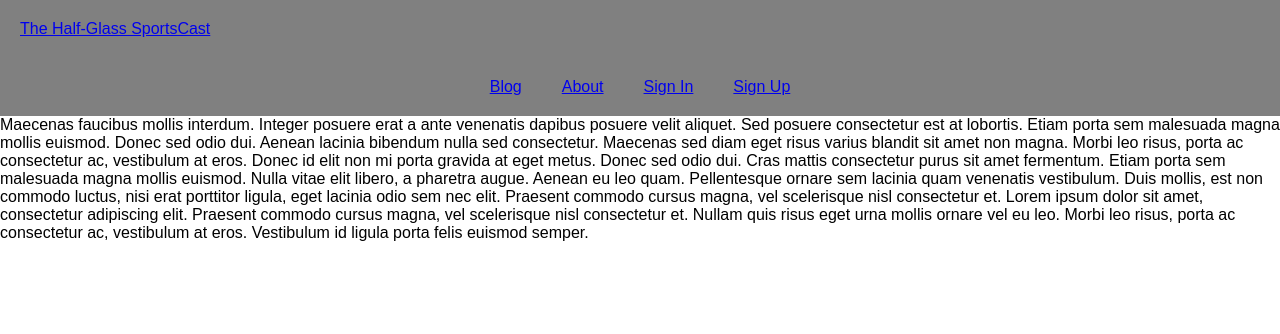
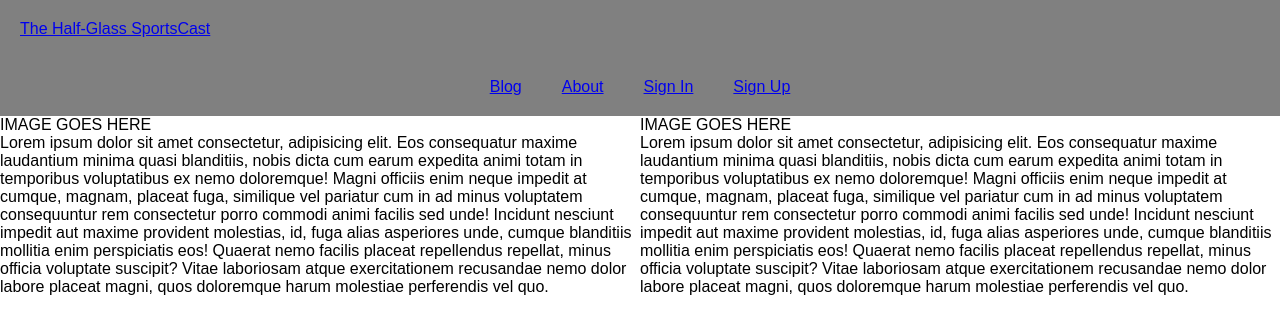
Before and after one commit to Tyler-Gosselin/Capstone-Front-End, a React (Create React App) app: page /about in a window 1280 px wide. Shown: the top 334 px of the page. Built offline with nearby package versions, Linux system fonts and the light colour scheme; grey boxes are pictures that could not be loaded.

Commit message:
Add about styles

```diff
--- a/src/Components/Pages/About.js
+++ b/src/Components/Pages/About.js
@@ -1,37 +1,44 @@
-import React from 'react'
+import React from "react";
 
 function About() {
   return (
     <div className="content-page-wrapper">
-      <div
-        className="left-column"
-        style={{
-          background: "url(" +  + ") no-repeat",
-          backgroundSize: "cover",
-          backgroundPosition: "center",
-        }}
-      ></div>
+      <div className="left-column">
+        <div className="left-column-image"> IMAGE GOES HERE</div>
+        <div className="left-column-content">
+          Lorem ipsum dolor sit amet consectetur, adipisicing elit. Eos
+          consequatur maxime laudantium minima quasi blanditiis, nobis dicta cum
+          earum expedita animi totam in temporibus voluptatibus ex nemo
+          doloremque! Magni officiis enim neque impedit at cumque, magnam,
+          placeat fuga, similique vel pariatur cum in ad minus voluptatem
+          consequuntur rem consectetur porro commodi animi facilis sed unde!
+          Incidunt nesciunt impedit aut maxime provident molestias, id, fuga
+          alias asperiores unde, cumque blanditiis mollitia enim perspiciatis
+          eos! Quaerat nemo facilis placeat repellendus repellat, minus officia
+          voluptate suscipit? Vitae laboriosam atque exercitationem recusandae
+          nemo dolor labore placeat magni, quos doloremque harum molestiae
+          perferendis vel quo.
+        </div>
+      </div>
       <div className="right-column">
-        Maecenas faucibus mollis interdum. Integer posuere erat a ante venenatis
-        dapibus posuere velit aliquet. Sed posuere consectetur est at lobortis.
-        Etiam porta sem malesuada magna mollis euismod. Donec sed odio dui.
-        Aenean lacinia bibendum nulla sed consectetur. Maecenas sed diam eget
-        risus varius blandit sit amet non magna. Morbi leo risus, porta ac
-        consectetur ac, vestibulum at eros. Donec id elit non mi porta gravida
-        at eget metus. Donec sed odio dui. Cras mattis consectetur purus sit
-        amet fermentum. Etiam porta sem malesuada magna mollis euismod. Nulla
-        vitae elit libero, a pharetra augue. Aenean eu leo quam. Pellentesque
-        ornare sem lacinia quam venenatis vestibulum. Duis mollis, est non
-        commodo luctus, nisi erat porttitor ligula, eget lacinia odio sem nec
-        elit. Praesent commodo cursus magna, vel scelerisque nisl consectetur
-        et. Lorem ipsum dolor sit amet, consectetur adipiscing elit. Praesent
-        commodo cursus magna, vel scelerisque nisl consectetur et. Nullam quis
-        risus eget urna mollis ornare vel eu leo. Morbi leo risus, porta ac
-        consectetur ac, vestibulum at eros. Vestibulum id ligula porta felis
-        euismod semper.
+        <div className="right-column-image"> IMAGE GOES HERE</div>
+        <div className="right-column-content">
+          Lorem ipsum dolor sit amet consectetur, adipisicing elit. Eos
+          consequatur maxime laudantium minima quasi blanditiis, nobis dicta cum
+          earum expedita animi totam in temporibus voluptatibus ex nemo
+          doloremque! Magni officiis enim neque impedit at cumque, magnam,
+          placeat fuga, similique vel pariatur cum in ad minus voluptatem
+          consequuntur rem consectetur porro commodi animi facilis sed unde!
+          Incidunt nesciunt impedit aut maxime provident molestias, id, fuga
+          alias asperiores unde, cumque blanditiis mollitia enim perspiciatis
+          eos! Quaerat nemo facilis placeat repellendus repellat, minus officia
+          voluptate suscipit? Vitae laboriosam atque exercitationem recusandae
+          nemo dolor labore placeat magni, quos doloremque harum molestiae
+          perferendis vel quo.
+        </div>
       </div>
     </div>
-  )
+  );
 }
 
-export default About
+export default About;
--- a/src/Components/Pages/Blogs.js
+++ b/src/Components/Pages/Blogs.js
@@ -2,7 +2,7 @@ import React from 'react'
 
 function Blog() {
   return (
-    <div>
+    <div className="blog-content-wrapper">
       <h1> Blog </h1>
     </div>
   )
--- /dev/null
+++ b/src/style/About.scss
@@ -0,0 +1,4 @@
+.content-page-wrapper {
+  display: grid;
+  grid-template-columns: 1fr 1fr;
+}
--- a/src/style/Main.scss
+++ b/src/style/Main.scss
@@ -1,3 +1,4 @@
 @import "./Nav.scss";
 @import "./Base.scss";
 @import "./Home.scss";
+@import "./About.scss";
```
